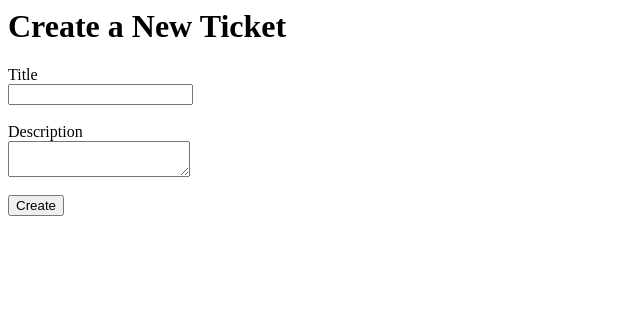
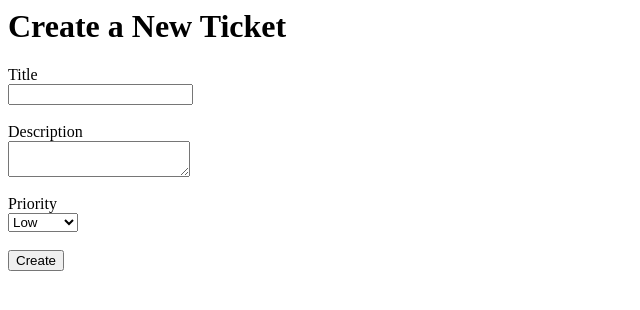
Before and after one commit to Timedanny/trackright, a Flask app: page /create in a window 1280 px wide. Shown: the top 310 px of the page, without its empty margins (0-640 px from the left). Run offline with Flask 3, Linux system fonts and the light colour scheme.

Commit message:
Phase 6: Add priority function

```diff
--- a/app.py
+++ b/app.py
@@ -20,10 +20,11 @@ def create():
     if request.method == 'POST':
         title = request.form['title']
         description = request.form['description']
+        priority = request.form['priority']
 
         conn = get_db_connection()
-        conn.execute('INSERT INTO tickets (title, description, status) VALUES (?, ?, ?)',
-                     (title, description, 'Open'))
+        conn.execute('INSERT INTO tickets (title, description, status, priority) VALUES (?, ?, ?, ?)',
+                     (title, description, 'Open', priority))
         conn.commit()
         conn.close()
         return redirect(url_for('index'))
@@ -42,10 +43,11 @@ def edit(id):
         title = request.form['title']
         description = request.form['description']
         status = request.form['status']
+        priority = request.form['priority']
 
         conn = get_db_connection()
-        conn.execute('UPDATE tickets SET title = ?, description = ?, status = ? WHERE id = ?',
-                     (title, description, status, id))
+        conn.execute('UPDATE tickets SET title = ?, description = ?, status = ?, priority = ? WHERE id = ?',
+                     (title, description, status, priority, id))
         conn.commit()
         conn.close()
         return redirect(url_for('index'))
--- a/schema.sql
+++ b/schema.sql
@@ -5,5 +5,6 @@ CREATE TABLE tickets (
     created TIMESTAMP NOT NULL DEFAULT CURRENT_TIMESTAMP,
     title TEXT NOT NULL,
     description TEXT NOT NULL,
-    status TEXT NOT NULL
+    status TEXT NOT NULL,
+    priority TEXT NOT NULL
 );
--- a/templates/create.html
+++ b/templates/create.html
@@ -6,5 +6,12 @@
     <label for="description">Description</label><br>
     <textarea name="description" id="description" required></textarea><br><br>
 
+    <label for="priority">Priority</label><br>
+    <select name="priority" id="priority">
+        <option value="Low">Low</option>
+        <option value="Medium">Medium</option>
+        <option value="High">High</option>
+    </select><br><br>
+
     <button type="submit">Create</button>
 </form>
--- a/templates/index.html
+++ b/templates/index.html
@@ -12,7 +12,7 @@
         {% for ticket in tickets %}
         <div>
             <h2>{{ ticket.title }}</h2>
-            <p><small>Status: {{ ticket.status }}</small></p>
+            <p><small>Status: {{ ticket.status }}, Priority: {{ ticket.priority }}</small></p>
             <p>{{ ticket.description }}</p>
 
             <a href="{{  url_for('edit', id=ticket.id) }}">Edit</a>
```
Also changed, not shown: init_db.py (+4 -4 lines), templates/edit.html (+7 -0 lines), database.db.
